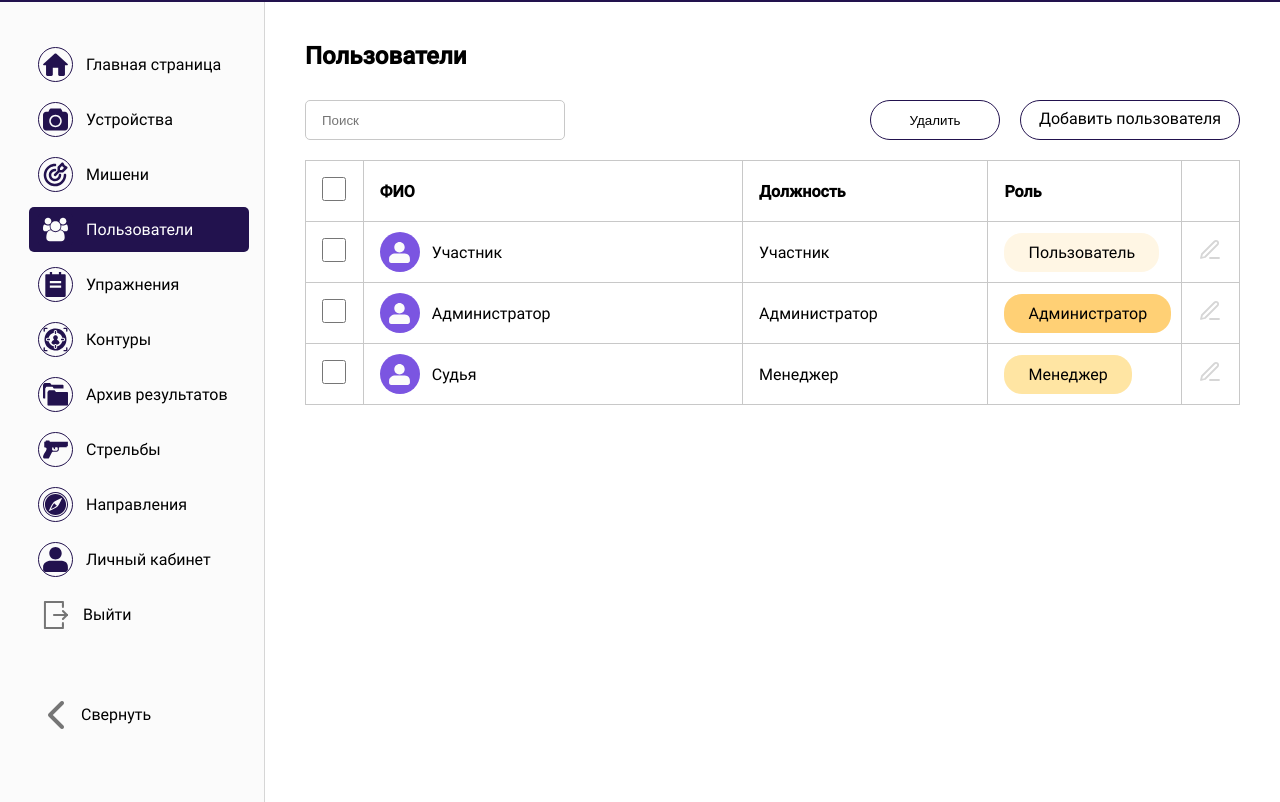
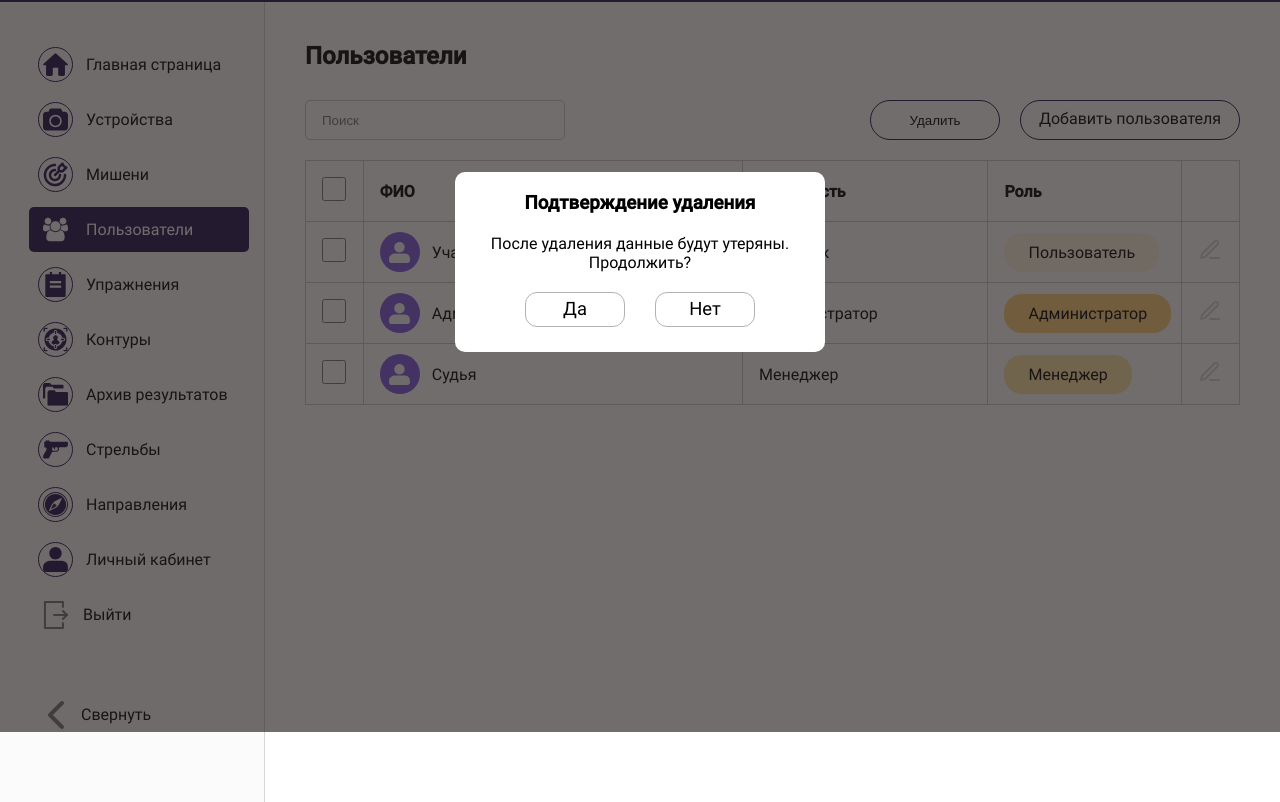
Before and after one commit to AnnKomissarova/SQILSHOOT, a plain HTML site: page users.html in a window 1280 px wide. Both pictures are taken after a click on the button "Удалить". Shown: the part 68-870 px from the top of the page. Drawn offline with Linux system fonts and the light colour scheme.

Commit message:
adding-delete-user-modal

```diff
--- a/css/style.css
+++ b/css/style.css
@@ -998,6 +998,64 @@ table .table-data {
   display: none;
 }
 
+/* Delete-user-modal */
+
+.modal-delete-user.open {
+  display: block;
+}
+
+.modal-delete-user {
+  display: none;
+  position: absolute;
+  top: 30%;
+  left: 0;
+  right: 0;
+  bottom: 0;
+  margin: 0 auto;
+  width: 100%;
+  max-width: 370px;
+  max-height: 180px;
+  border-radius: 10px;
+  background: #FFFFFF;
+  z-index: 10;
+}
+
+.modal-menu {
+  display: flex;
+  align-items: center;
+  justify-content: center;
+  flex-direction: column;
+}
+
+.modal-delete-user div {
+  margin: 10px 0;
+}
+
+.modal-delete-user .modal-btn {
+  display: flex;
+  align-items: center;
+}
+
+
+.modal-delete-user .modal-btn a {
+  display: block;
+  text-decoration: none;
+  color: black;
+  width: 100px;
+  height: 35px;
+  border-radius: 12px;
+  border: 1px solid #B2B2B2;
+  padding: 5px;
+  font-size: 1.15rem;
+}
+
+.modal-delete-user .modal-btn a:first-of-type {
+  margin-right: 30px;
+}
+
+.modal-delete-user .modal-btn a:hover {
+  background: var(--accent);
+}
 
 /* Accordeon-block */
 
@@ -2656,7 +2714,7 @@ input.wrong-input {
   }
 }
 
-.full-target .camera-status{
+.full-target .camera-status {
   width: 100%;
   max-width: 700px;
   margin: 0 auto;
@@ -2716,7 +2774,7 @@ input.wrong-input {
   height: 185px;
 }
 
-.result-item div:nth-of-type(1)  {
+.result-item div:nth-of-type(1) {
   justify-content: space-between;
 }
 
@@ -2744,7 +2802,7 @@ input.wrong-input {
   align-items: center;
 }
 
-.result-item div:nth-of-type(4) span{
+.result-item div:nth-of-type(4) span {
   padding: 10px;
   text-align: right;
   font-size: 1.25rem;
--- /dev/null
+++ b/scripts/delete-user.js
@@ -0,0 +1,27 @@
+const bodyOverlay = document.querySelector(".body-overlay");
+const body = document.querySelector("body");
+const modalDeleteUser = document.querySelector(".modal-delete-user");
+const openModalBtn = document.querySelector(".delete-btn-nav");
+const openModalIcon = document.querySelector(".delete-icon-nav")
+const closeModalBtn = document.querySelector(".btn-close");
+const saveBtn = document.querySelector(".btn-save");
+
+
+function openModal() {
+    modalDeleteUser.classList.add('open');
+    bodyOverlay.classList.add('active-modal');
+    body.classList.add('with-overlay');
+};
+
+function closeModal() {
+    modalDeleteUser.classList.remove('open');
+    bodyOverlay.classList.remove('active-modal');
+    body.classList.remove('with-overlay');
+};
+
+
+openModalIcon.addEventListener('click', openModal);
+openModalBtn.addEventListener('click', openModal);
+closeModalBtn.addEventListener('click', closeModal);
+bodyOverlay.addEventListener('click', closeModal);
+saveBtn.addEventListener('click', closeModal);
--- a/users.html
+++ b/users.html
@@ -11,6 +11,7 @@
 </head>
 
 <body>
+    <span class="body-overlay"></span>
     <header>
         <div class="header">
             <a href="index.html" class="logo"><img src="icons/TIR.svg"></a>
@@ -142,8 +143,7 @@
                 <div class="circle"><img src="icons/personal-account.svg" class="menu-icon"></div>
                 <span class="menu-item">Личный кабинет</span>
             </a>
-            <a href="#"><img src="icons/exit.svg"><span
-                    class="go-out menu-item">Выйти</span></a>
+            <a href="#"><img src="icons/exit.svg"><span class="go-out menu-item">Выйти</span></a>
             <a href="#" id="collapse"><i class="fa-solid fa-chevron-left fa-2x"></i><span
                     class="menu-item">Свернуть</span></a>
         </aside>
@@ -162,8 +162,10 @@
                             <img src="icons/delete-nav.svg" class="delete-icon-nav">
                         </li>
                         <li>
-                            <div class="add-btn-nav"><a href="users-adding.html"><span>Добавить пользователя</span></a></div>
-                            <i class="fa-solid fa-plus fa-3x add-icon-nav" onclick="location.href='users-adding.html'"></i>
+                            <div class="add-btn-nav"><a href="users-adding.html"><span>Добавить пользователя</span></a>
+                            </div>
+                            <i class="fa-solid fa-plus fa-3x add-icon-nav"
+                                onclick="location.href='users-adding.html'"></i>
                         </li>
                     </div>
                 </ul>
@@ -277,7 +279,7 @@
                             <span>Судья 1</span>
                         </div>
                     </summary>
-                    <div  class="accordeon-information">
+                    <div class="accordeon-information">
                         <div class="accordeon-row">
                             <span>Должность</span>
                             <span>Судья</span>
@@ -372,7 +374,22 @@
                 </details>
             </div>
         </section>
+        <div class="modal-delete-user">
+           <div class="modal-menu">
+            <div class="modal-header">
+                <h3>Подтверждение удаления</h3>
+            </div>
+            <div>
+                <p>После удаления данные будут утеряны. Продолжить?</p>
+            </div>
+            <div class="modal-btn">
+                <a href="#" class="menu-btn btn-save">Да</a>
+                <a href="#" class="menu-btn btn-close">Нет</a>
+            </div>
+           </div>
+        </div>
     </main>
+    <script src="scripts/delete-user.js"></script>
     <script src="scripts/script.js"></script>
 </body>
 
```
Also changed, not shown: test-shooting.html (+1 -0 lines). Lines whose indentation alone changed are shown as unchanged.
